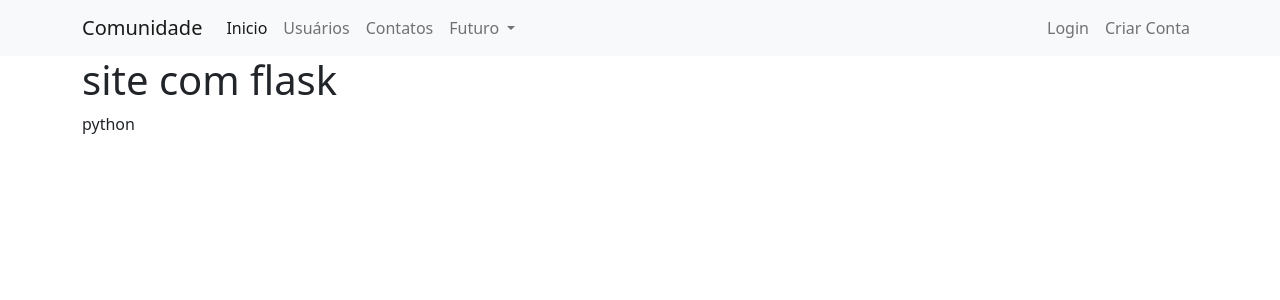
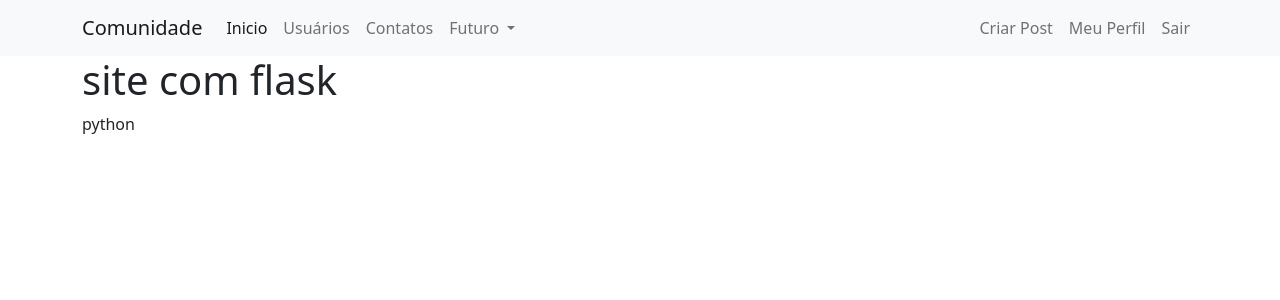
Before and after one commit to cientistafabiano/python---flask, a Flask app: page / in a window 1280 px wide. Shown: the top 300 px of the page. Run offline with Flask 2, Linux system fonts and the light colour scheme; a user stored in the database is signed in; some libraries are stand-ins or nearby versions.

Commit message:
criar 3 link: 3 paginas:
criar post, sair, meu perfil; se o cara ta logado aparece no menu

```diff
--- a/comunidade/routes.py
+++ b/comunidade/routes.py
@@ -5,7 +5,7 @@ from comunidade.forms import FormLogin, FormCriarConta
 #criar usuario
 from comunidade.models import Usuario
 #login
-from flask_login import login_user
+from flask_login import login_user, logout_user, current_user
 
 
 
@@ -69,3 +69,22 @@ def login_criar_conta():
         flash(f'Conta criada para o e-mail: {form_criarconta.email.data}', 'alert-success')
         return redirect(url_for('home'))
     return render_template('login_criarConta.html', form_login=form_login, form_criarconta=form_criarconta)
+
+#aula 28
+#criar 3 link: 3 paginas: criar post, sair, meu perfil; se o cara ta logado aparece no menu
+#importar o cara q identificar qm é o usuario q esta usando a ferramenta: current_user e vai p o navbar.html
+@app.route('/sair')
+def sair():
+    logout_user()
+    flash(f'Logout feito com sucesso.', 'alert-success')
+    return redirect(url_for('home'))
+#import logout_user
+
+@app.route('/perfil')
+def perfil():
+    return render_template('perfil.html')
+
+#/post/criar pensando mais a frente pq eu posso apenas ver o post ou criar
+@app.route('/post/criar')
+def criar_post():
+    return render_template('criarpost.html')
--- a/comunidade/templates/navbar.html
+++ b/comunidade/templates/navbar.html
@@ -28,12 +28,26 @@
         </li>
       </ul>
       <ul class="d-flex navbar-nav">
+        <!--aqui foi alterado na aula 28, colocado a condição
+        dentro do url_for eu passo é a função-->
+        {% if current_user.is_authenticated %}
+          <li class="nav-item">
+            <a class="nav-link" href="{{ url_for('criar_post') }}">Criar Post</a>
+          </li>
+          <li class="nav-item">
+            <a class="nav-link" href="{{ url_for('perfil') }}">Meu Perfil</a>
+          </li>
+          <li class="nav-item">
+            <a class="nav-link" href="{{ url_for('sair') }}">Sair</a>
+          </li>
+        {% else %}
           <li class="nav-item">
             <a class="nav-link" href="{{ url_for('login_criar_conta') }}">Login</a>
           </li>
           <li class="nav-item">
             <a class="nav-link" href="{{ url_for('login_criar_conta') }}">Criar Conta</a>
           </li>
+        {% endif %}
       </ul>
     </article>
   </section>
```
Also changed, not shown: comunidade/templates/criarpost.html (added, +7 -0 lines), comunidade/templates/perfil.html (added, +7 -0 lines), comunidade/comunidade.db. Lines whose indentation alone changed are shown as unchanged.
